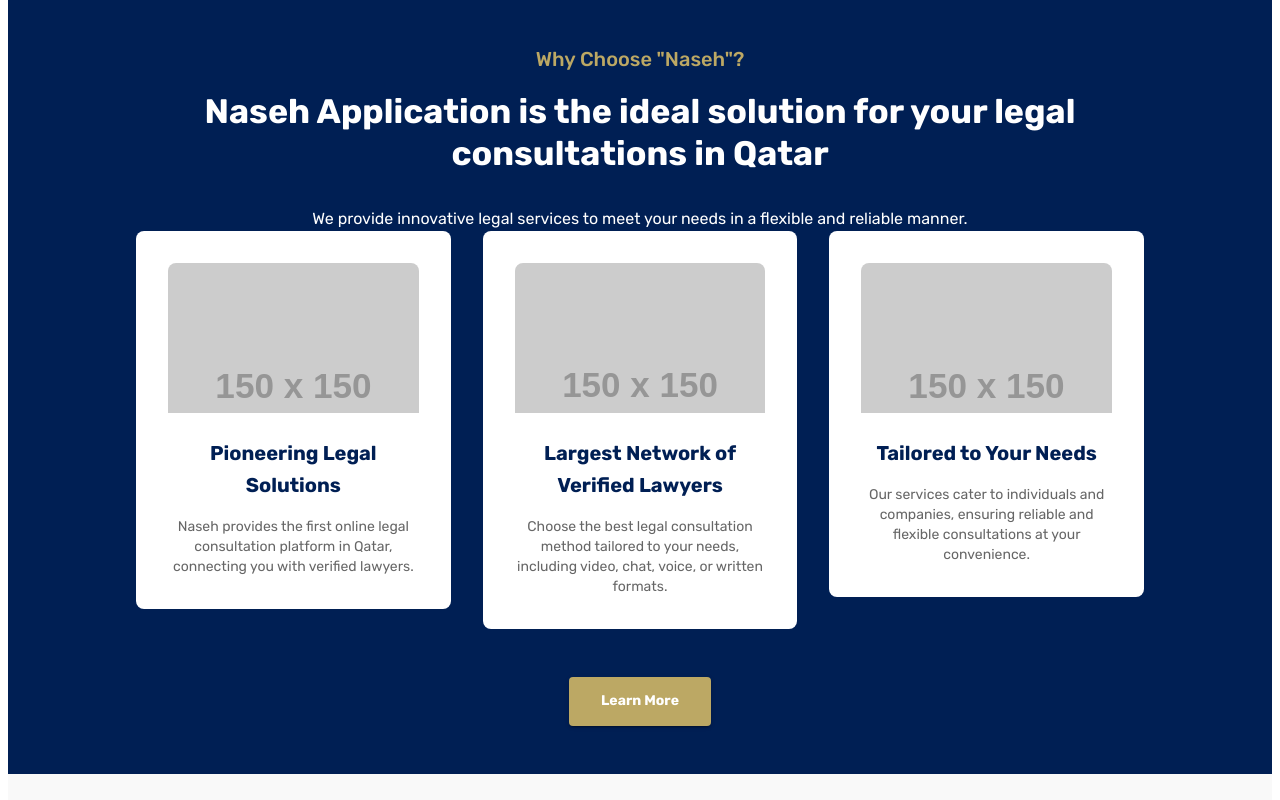
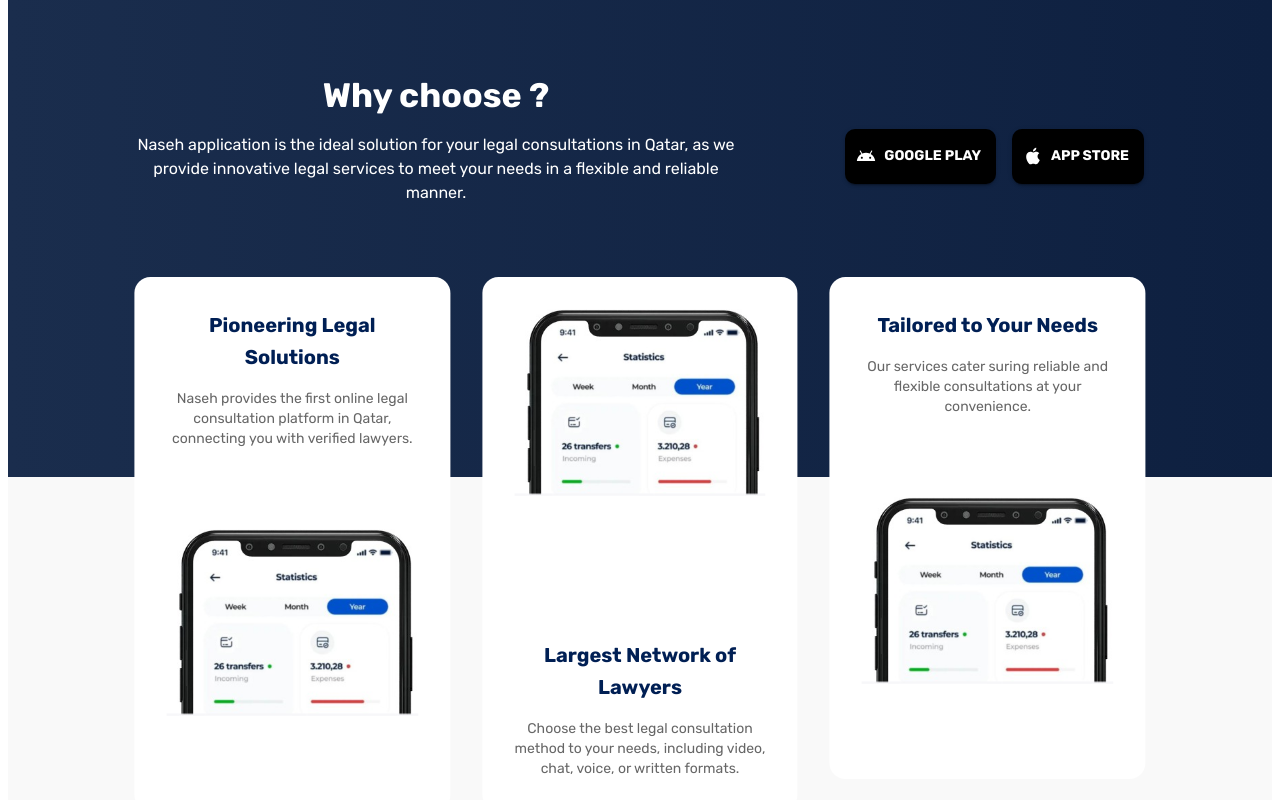
Before and after one commit to fazmirfawasps/web-app, a React (Vite) app: page / in a window 1280 px wide. Shown: the part 4900-5700 px from the top of the page. Built offline with nearby package versions, Linux system fonts and the light colour scheme.

Commit message:
mobile banner

```diff
--- a/src/page/home.jsx
+++ b/src/page/home.jsx
@@ -16,6 +16,7 @@
 import Faq from "../shared/faq/faq";
 import LegalService from "../shared/legal-services/legal-service";
 import LawyersSection from "../shared/lawyer-section/lawyers-section";
+import MobileBanner from "../shared/mobile-banner/mobile-banner";
 
 
 function Home() {
@@ -137,7 +138,8 @@
       <Faq />
 
       {/* why Choose */}
-      <ChooseSection />
+      {/* <ChooseSection /> */}
+      <MobileBanner />
       {/* // Newsletter Section */}
       <Newsletter />
 
--- /dev/null
+++ b/src/shared/mobile-banner/header.jsx
@@ -0,0 +1,69 @@
+import React from "react";
+import { Box, Typography, Button } from "@mui/material";
+import GooglePlayIcon from "@mui/icons-material/Android";
+import AppleIcon from "@mui/icons-material/Apple";
+
+const AppUI = () => {
+  return (
+    <Box
+      sx={{
+        color: "#FFFFFF",
+        textAlign: "center",
+        position: "relative",
+        display: "flex",
+        flexDirection: "row",
+        justifyContent: "space-between",
+        alignItems: "center",
+      }}
+    >
+      {/* Header */}
+      <Box>
+        <Typography variant="h4" sx={{ fontWeight: "bold", marginBottom: 2 }}>
+          Why choose ?
+        </Typography>
+
+        {/* Subheading */}
+        <Typography variant="body1" sx={{ maxWidth: "600px", marginBottom: 4 }}>
+          Naseh application is the ideal solution for your legal consultations
+          in Qatar, as we provide innovative legal services to meet your needs
+          in a flexible and reliable manner.
+        </Typography>
+      </Box>
+
+      {/* Buttons */}
+      <Box sx={{ display: "flex", gap: 2 }}>
+        <Button
+          variant="contained"
+          color="primary"
+          startIcon={<GooglePlayIcon />}
+          sx={{
+            backgroundColor: "#000000",
+            fontWeight: "bold",
+            borderRadius: "10px",
+            padding: "15px",
+          }}
+          href="#"
+          p={10}
+        >
+          Google Play
+        </Button>
+        <Button
+          variant="contained"
+          color="primary"
+          startIcon={<AppleIcon />}
+          sx={{
+            backgroundColor: "#000000",
+            fontWeight: "bold",
+            borderRadius: "10px",
+            padding: "15px",
+          }}
+          href="#"
+        >
+          App Store
+        </Button>
+      </Box>
+    </Box>
+  );
+};
+
+export default AppUI;
--- /dev/null
+++ b/src/shared/mobile-banner/mobile-banner.jsx
@@ -0,0 +1,159 @@
+import React, { useState, useRef, useEffect } from "react";
+import { Box, Card, Grid, Typography } from "@mui/material";
+import Bannertitle from "./tittle";
+
+const MobileBanner = () => {
+  const ref = useRef(null);
+  const filterRef = useRef(null);
+  const [bannerHeight, setBannerHeight] = useState(0);
+  const [filterHeight, setFilterHeight] = useState(0);
+
+  useEffect(() => {
+    const updateHeights = () => {
+      if (ref.current) setBannerHeight(ref.current.offsetHeight);
+      if (filterRef.current) setFilterHeight(filterRef.current.offsetHeight);
+    };
+
+    updateHeights(); // Initial height calculation
+
+    // Listen for window resize to update heights dynamically
+    window.addEventListener("resize", updateHeights);
+    return () => window.removeEventListener("resize", updateHeights);
+  }, []);
+
+  return (
+    <Box sx={{ position: "relative" }}>
+      {/* First Section: Banner Title */}
+      <Box
+        ref={ref}
+        sx={{
+          background: "linear-gradient(to right, #1a2d4d 0%, #0e2040 100%)",
+          pointerEvents: "none",
+          paddingX: { sm: 0, md: 16 },
+          paddingY: 10,
+          paddingBottom: 20,
+        }}
+      >
+        <Bannertitle />
+      </Box>
+
+      {/* Middle Section: Filter */}
+      <Box
+        ref={filterRef}
+        width="80%"
+        sx={{
+          position: "absolute",
+          top: `calc(${bannerHeight}px - 200px)`, // Dynamically calculated position
+          left: "50%",
+          transform: "translateX(-50%)", // Centering it horizontally
+          borderRadius: "16px",
+          zIndex: 10, // Ensures it's above other elements
+        }}
+      >
+        <Grid container spacing={4} justifyContent="center">
+          {[
+            {
+              title: "Pioneering Legal Solutions",
+              description:
+                "Naseh provides the first online legal consultation platform in Qatar, connecting you with verified lawyers.",
+              image: "/mobile1.jpg", // Replace with your feature image URLs
+              upside: false,
+            },
+            {
+              title: "Largest Network of Lawyers",
+              description:
+                "Choose the best legal consultation method to your needs, including video, chat, voice, or written formats.",
+              image: "/mobile1.jpg", // Replace with your feature image URLs
+              upside: true,
+            },
+            {
+              title: "Tailored to Your Needs",
+              description:
+                "Our services cater suring reliable and flexible consultations at your convenience.",
+              image: "/mobile1.jpg", // Replace with your feature image URLs
+            },
+          ].map((feature, index) => (
+            <Grid item xs={12} sm={6} md={4} key={index}>
+              <Card
+                sx={{
+                  padding: "2rem",
+                  textAlign: "center",
+                  boxShadow: "none",
+                  backgroundColor: "white",
+                  borderRadius: "16px",
+                }}
+              >
+                {feature?.upside ? (
+                  <>
+                    <Box display={"flex"} flexDirection={"column"} gap={10}>
+                      <Box
+                        sx={{
+                          width: "100%",
+                          height: "250px",
+                          backgroundImage: `url(${feature.image})`,
+                          backgroundSize: "contain",
+                          borderRadius: "8px 8px 0 0",
+                          backgroundRepeat: "no-repeat",
+                        }}
+                      />
+                      <Box sx={{ flexGrow: 1 }}>
+                        <Typography
+                          variant="h6"
+                          fontWeight="bold"
+                          sx={{ marginBottom: "1rem", color: "#001f54" }}
+                        >
+                          {feature.title}
+                        </Typography>
+                        <Typography variant="body2" color="textSecondary">
+                          {feature.description}
+                        </Typography>
+                      </Box>
+                    </Box>
+                  </>
+                ) : (
+                  <>
+                    <Box display={"flex"} flexDirection={"column"} gap={10}>
+                      <Box sx={{ flexGrow: 1 }}>
+                        <Typography
+                          variant="h6"
+                          fontWeight="bold"
+                          sx={{ marginBottom: "1rem", color: "#001f54" }}
+                        >
+                          {feature.title}
+                        </Typography>
+                        <Typography variant="body2" color="textSecondary">
+                          {feature.description}
+                        </Typography>
+                      </Box>
+                      <Box
+                        sx={{
+                          width: "100%",
+                          height: "250px",
+                          backgroundImage: `url(${feature.image})`,
+                          backgroundSize: "contain",
+                          borderRadius: "8px 8px 0 0",
+                          backgroundRepeat: "no-repeat",
+                        }}
+                      />
+                    </Box>
+                  </>
+                )}
+              </Card>
+            </Grid>
+          ))}
+        </Grid>
+      </Box>
+
+      {/* Third Section: Services */}
+      <Box
+        pt={filterHeight ? `${filterHeight - 100}px` : "100px"} // Adjust padding dynamically
+        display="flex"
+        flexDirection="column"
+        alignItems="center"
+        bgcolor="#f9f9f9"
+      ></Box>
+    </Box>
+  );
+};
+
+export default MobileBanner;
--- /dev/null
+++ b/src/shared/mobile-banner/tittle.jsx
@@ -0,0 +1,25 @@
+import { Box, Button, Typography, useTheme } from "@mui/material";
+import React from "react";
+import { use } from "react";
+import BannerHeader from "./header";
+
+const Bannertitle = () => {
+  const theme = useTheme();
+
+  return (
+    <div>
+      <Box
+        sx={{
+          color: "white",
+          textAlign: "center",
+          paddingBottom:10
+        }}
+      >
+        <BannerHeader />
+      </Box>
+
+    </div>
+  );
+};
+
+export default Bannertitle;
```
Also changed, not shown: public/mobile1.jpg (added).
